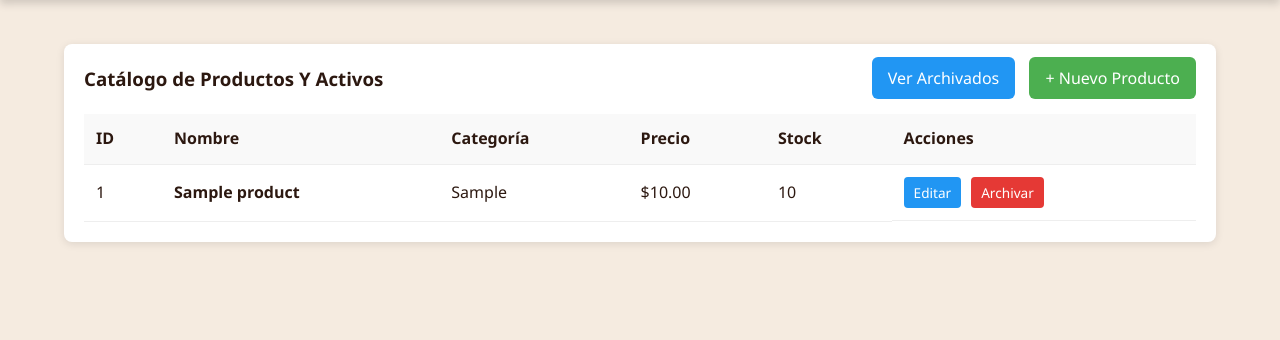
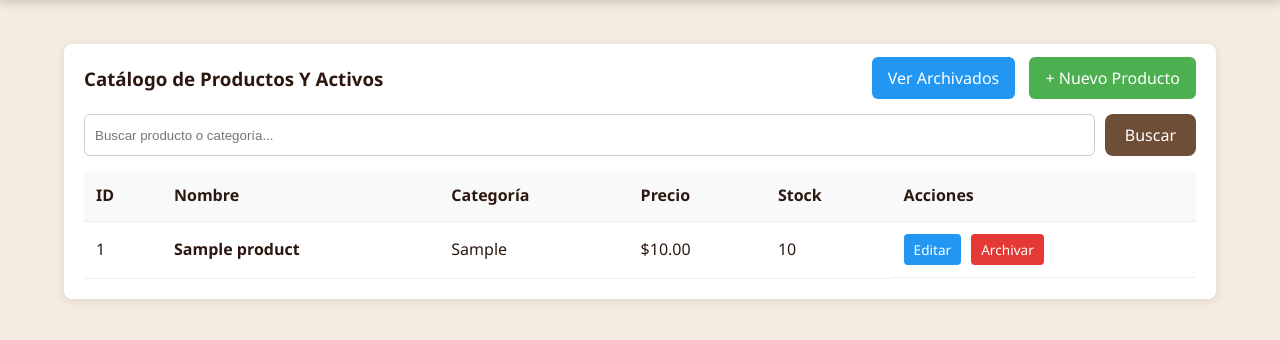
Before and after one commit to Minasuki/cafe-zaraki-php-java, a PHP site: page /productos.php in a window 1280 px wide. Shown: the part 90-430 px from the top of the page. Run offline with PHP 8.4, Linux system fonts and the light colour scheme; the visitor is signed in with stand-in values (Sample User, id 1); tables that the repository leaves empty or names only in its code hold one stand-in row (values such as "Sample post").

Commit message:
Agregar funcionalidad de búsqueda de productos por nombre o categoría en la página de gestión de productos

```diff
--- a/backend-php/public/productos.php
+++ b/backend-php/public/productos.php
@@ -19,8 +19,14 @@ if (isset($_GET['eliminar'])) {
     }
 }
 
-// Obtener todos los productos
-$stmt = $pdo->query("SELECT * FROM products WHERE deleted_at IS NULL ORDER BY id DESC");
+$buscar = $_GET['buscar'] ?? '';
+
+if ($buscar) {
+    $stmt = $pdo->prepare("SELECT * FROM products WHERE deleted_at IS NULL AND (name LIKE :buscar OR category LIKE :buscar) ORDER BY id DESC");
+    $stmt->execute([':buscar' => "%$buscar%"]);
+} else {
+    $stmt = $pdo->query("SELECT * FROM products WHERE deleted_at IS NULL ORDER BY id DESC");
+}
 $productos = $stmt->fetchAll();
 ?>
 <!DOCTYPE html>
@@ -99,6 +105,14 @@ $productos = $stmt->fetchAll();
                 </div>
             </div>
 
+            <form method="GET" action="productos.php" style="margin-bottom: 15px; display: flex; gap: 10px;">
+                <input type="text" name="buscar" placeholder="Buscar producto o categoría..." value="<?= htmlspecialchars($buscar) ?>" style="flex-grow: 1; padding: 10px; border: 1px solid #ccc; border-radius: 6px;">
+                <button type="submit" class="btn-primary" style="padding: 10px 20px;">Buscar</button>
+                <?php if ($buscar): ?>
+                    <a href="productos.php" class="btn-secondary" style="text-decoration: none; padding: 10px 20px; border-radius: 6px;">Limpiar</a>
+                <?php endif; ?>
+            </form>
+
             <table>
                 <thead>
                     <tr>
```
